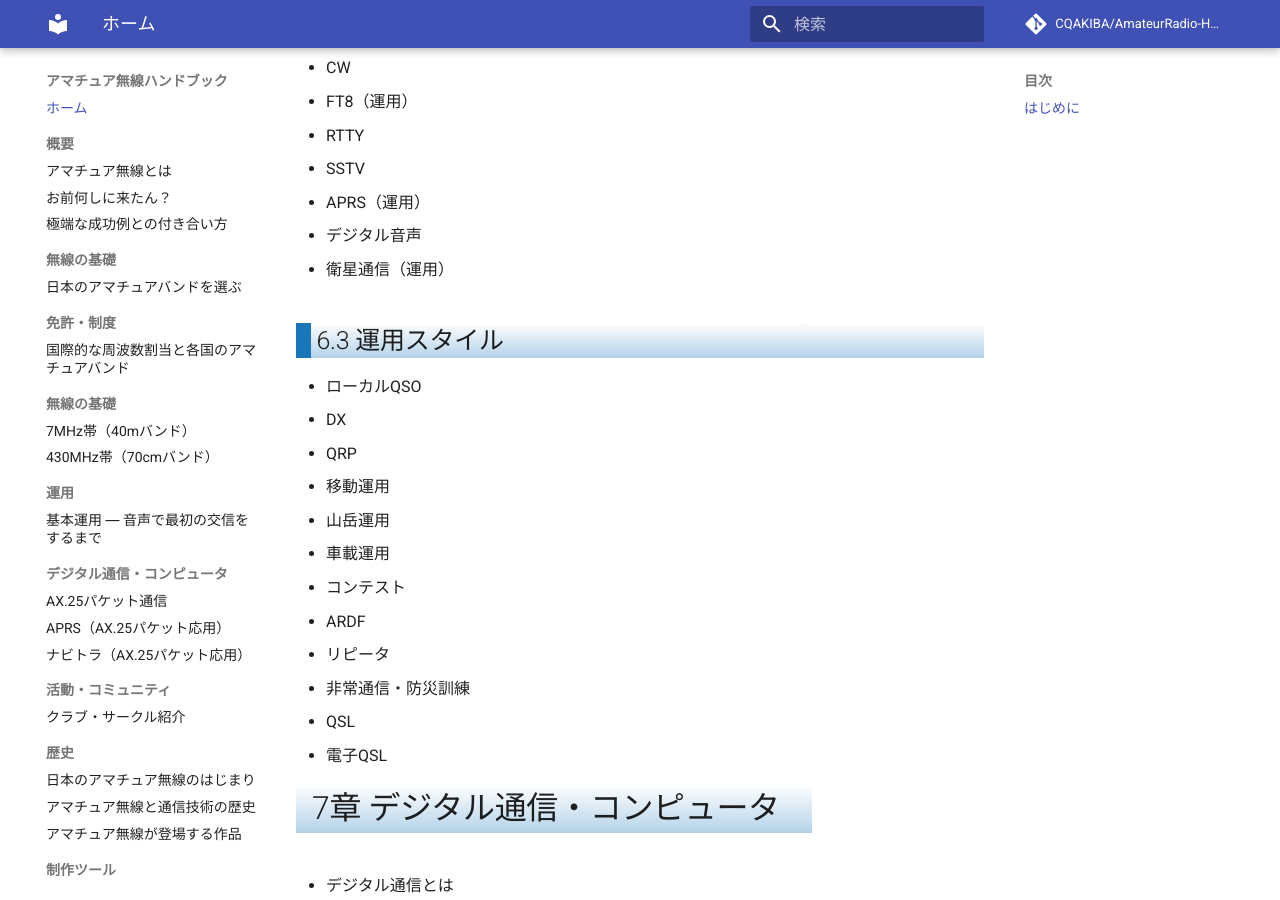
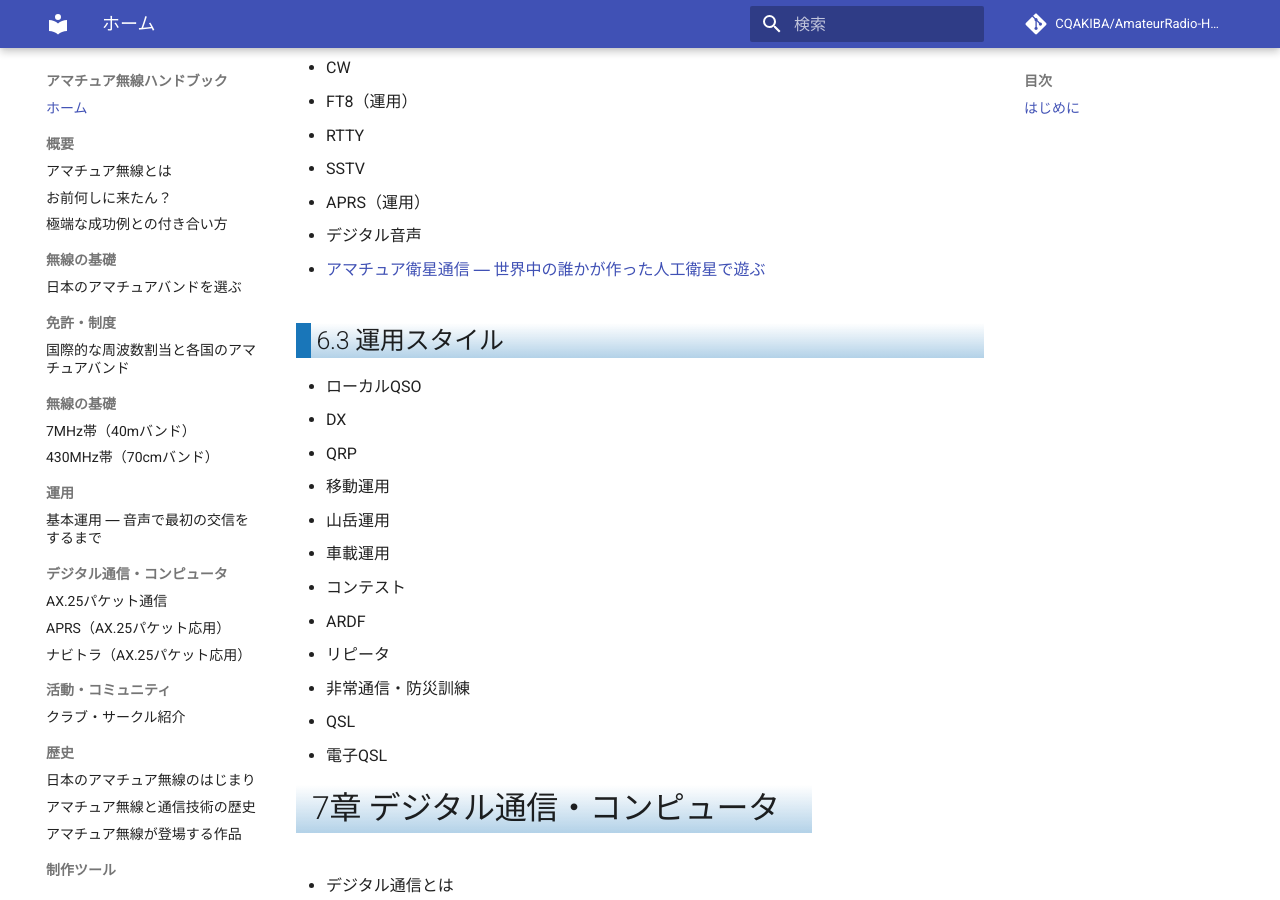
Before and after one commit to CQAKIBA/AmateurRadio-Handbook, an MkDocs documentation site: the page built from docs/index.md, in a window 1280 px wide and 900 px high, scrolled down 9082 px. Built offline with MkDocs 1.6.1 and Material for MkDocs 9.7.7, drawn with Linux system fonts in a browser that asks for light colours; comment, search, counter and statistics services are not loaded.

Commit message:
docs: 第6章の衛星通信を独立記事へリンク

```diff
--- a/docs/index.md
+++ b/docs/index.md
@@ -283,7 +283,7 @@
 - SSTV
 - APRS（運用）
 - デジタル音声
-- 衛星通信（運用）
+- [アマチュア衛星通信 ― 世界中の誰かが作った人工衛星で遊ぶ](06_運用/アマチュア衛星通信.md)
 
 ## 6.3 運用スタイル
 
```
